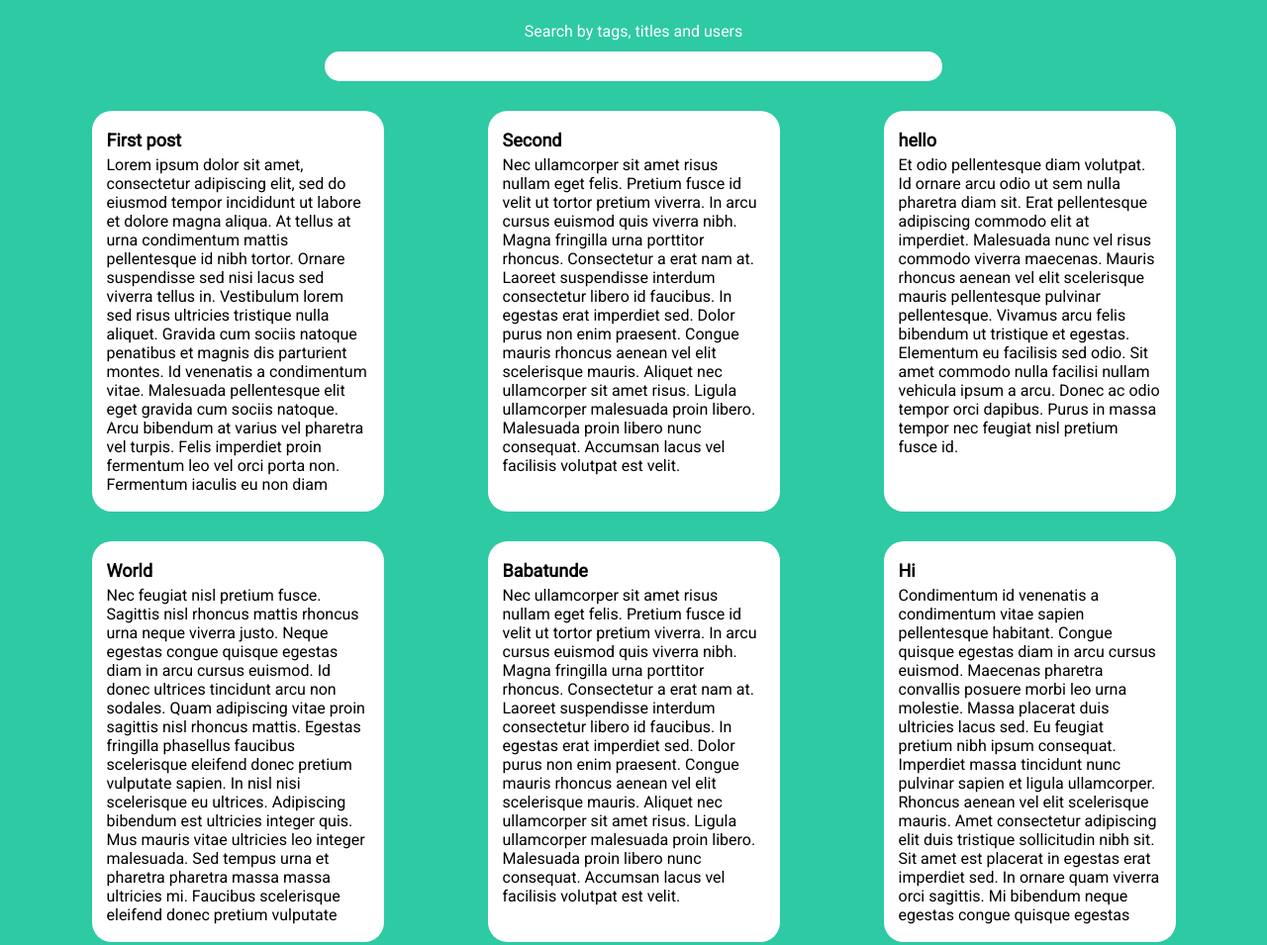
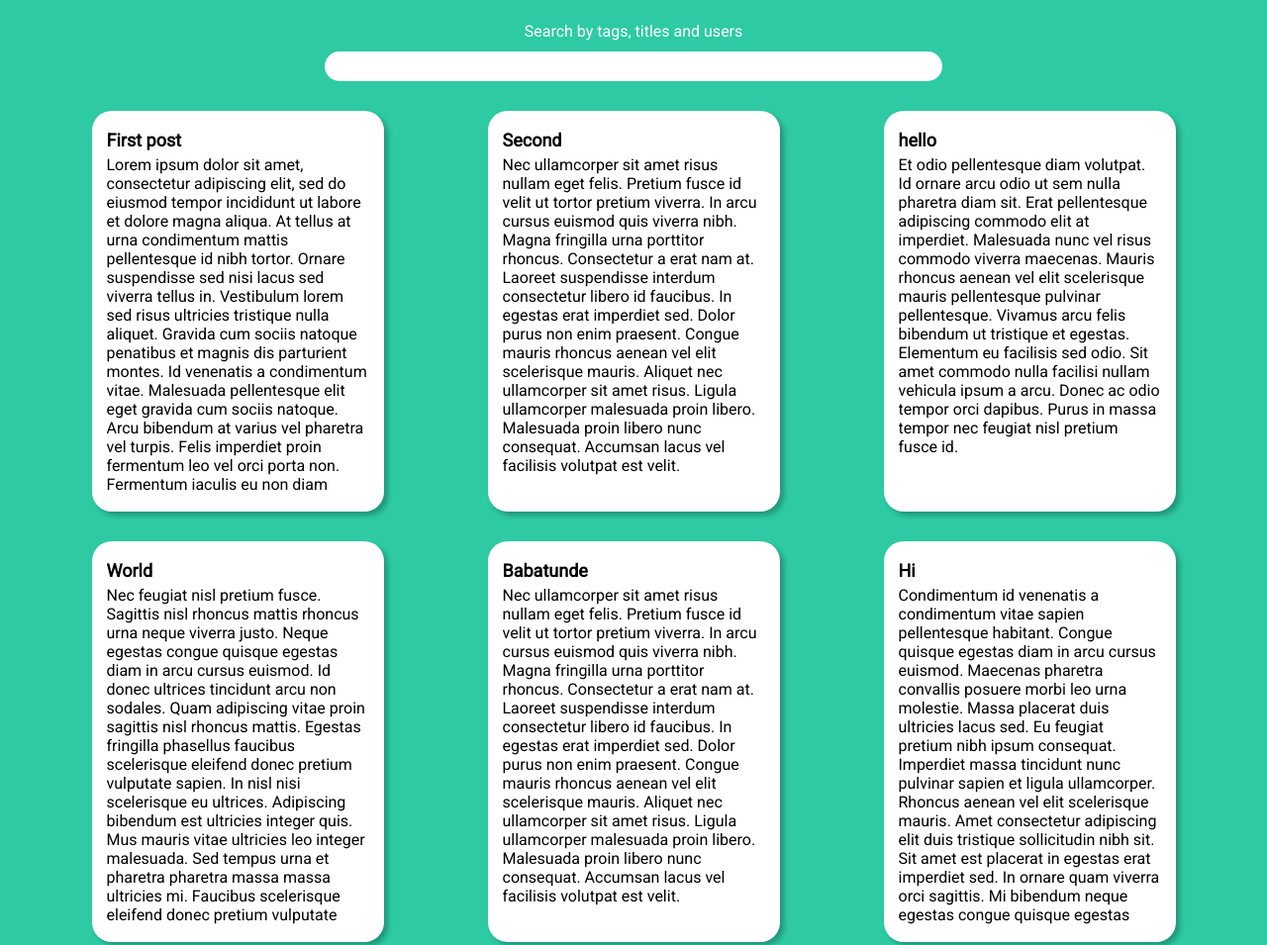
Before and after one commit to PsychicJack/FirstRWAProject, a website built with webpack: page index.html in a window 1280 px wide. Shown: the part 613-1568 px from the top of the page at 99% size. Built offline with nearby package versions, Linux system fonts and the light colour scheme; data requests are answered from the project's data file.

Commit message:
added animation to post cards

```diff
--- a/style/index.css
+++ b/style/index.css
@@ -1,4 +1,4 @@
-.main{
+.main {
     background-color: #2dcaa4;
 }
 
@@ -104,6 +104,23 @@
     height: 375px;
     padding: 15px;
     margin: 15px;
+    box-shadow: 4px 4px 5px rgba(0, 0, 0, 0.25);
+    -webkit-touch-callout: none; /* iOS Safari */
+    -webkit-user-select: none; /* Safari */
+    -khtml-user-select: none; /* Konqueror HTML */
+    -moz-user-select: none; /* Old versions of Firefox */
+    -ms-user-select: none; /* Internet Explorer/Edge */
+    user-select: none; /* Non-prefixed version, currently
+                                  supported by Chrome, Edge, Opera and Firefox */
+}
+
+.post-card:hover {
+    cursor: pointer;
+    transform: translateY(-4px);
+}
+
+.post-card:active {
+    transform: translateY(0px);
 }
 
 .post-card-title {
```
